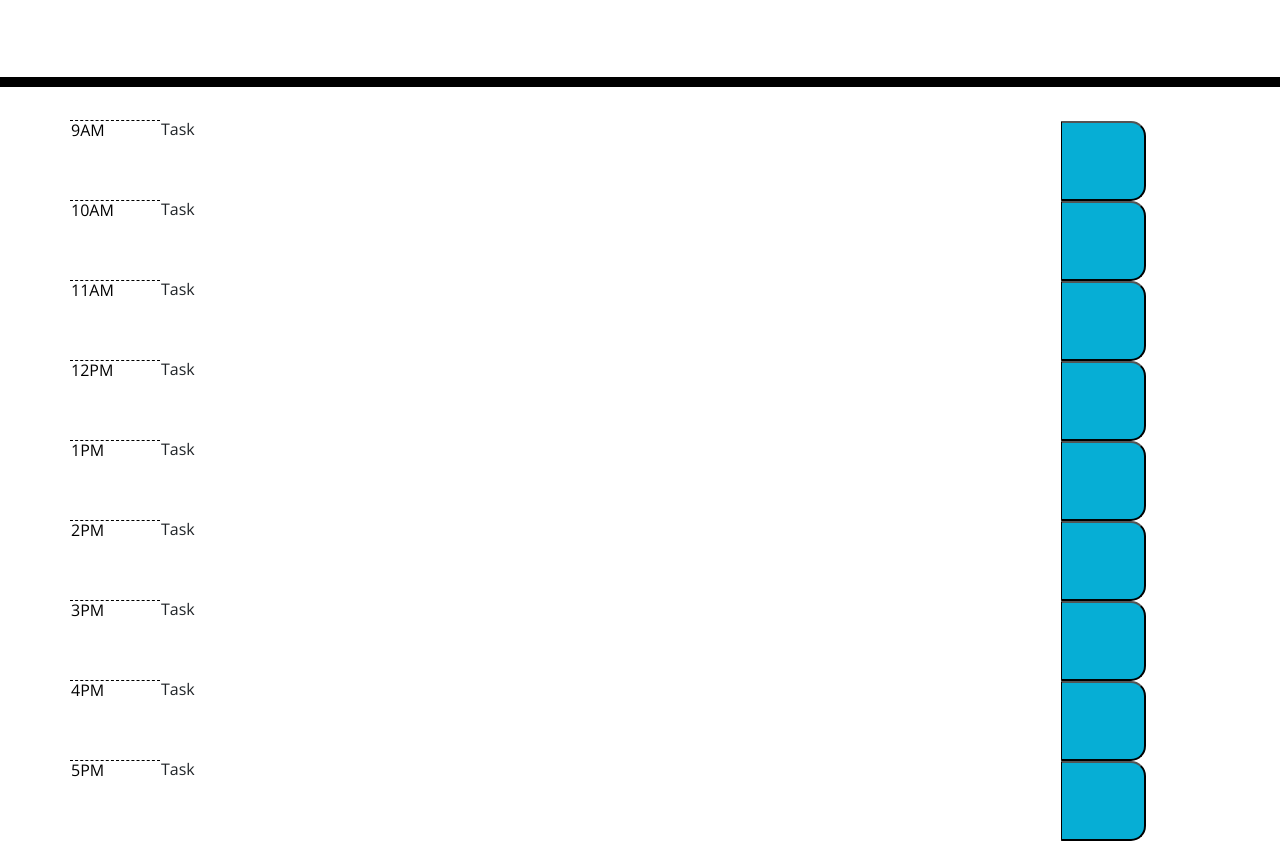
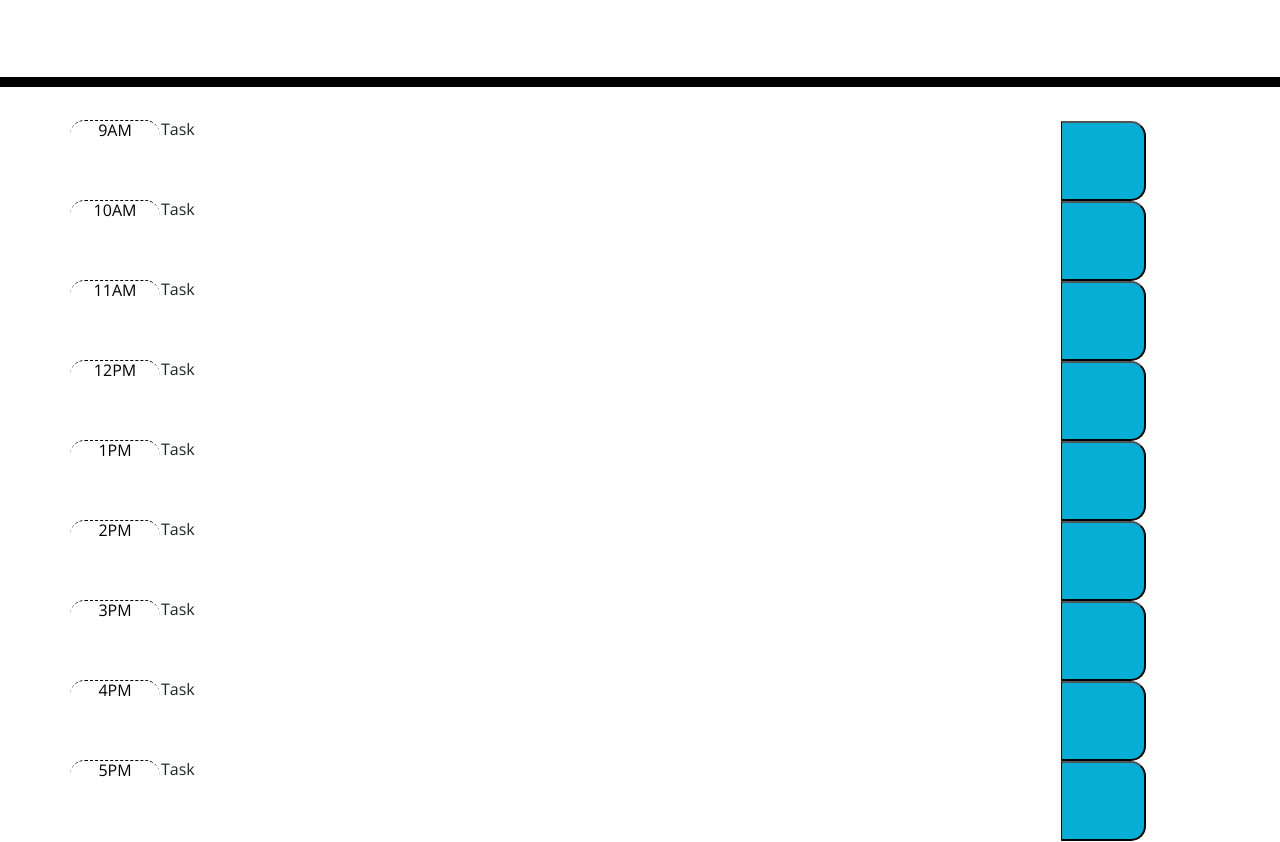
Before and after one commit to virginia-rabello/day-scheduler, a plain HTML site: page index.html in a window 1280 px wide. Shown: the part 181-1023 px from the top of the page. Drawn offline with nearby package versions, Linux system fonts and the light colour scheme; a web font is replaced by a local one.

Commit message:
table structure

```diff
--- a/assets/css/style.css
+++ b/assets/css/style.css
@@ -41,6 +41,7 @@ body {
     background-color: #ffffff;
     color: #000000;
     border-top: 1px dashed #000000;
+    width: 90px;
   }
 
   .past {
@@ -79,10 +80,6 @@ body {
     color:black;
   }
 
-  .hour{
-      width: 90px;
-  }
-
   .task-column {
       width:900px;
   }
--- a/index.html
+++ b/index.html
@@ -36,47 +36,47 @@
         <table class="table-hover">
             <tbody>
                 <tr class="row">
-                    <td class="hour">9AM</th>
+                    <td class="hour time-block">9AM</th>
                     <td class="task-column">Task</td>
                     <td class="save"><button class="saveBtn"><i><span class="oi oi-folder"></i></span></button></td>
                 </tr>
                 <tr class="row">
-                    <td class="hour">10AM</th>
+                    <td class="hour time-block">10AM</th>
                     <td class="task-column">Task</td>
                     <td class="save"><button class="saveBtn"><i><span class="oi oi-folder"></i></span></button></td>
                 </tr>
                 <tr class="row">
-                    <td class="hour">11AM</th>
+                    <td class="hour time-block">11AM</th>
                     <td class="task-column">Task</td>
                     <td class="save"><button class="saveBtn"><i><span class="oi oi-folder"></i></span></button></td>
                 </tr>
                 <tr class="row">
-                    <td class="hour">12PM</th>
+                    <td class="hour time-block">12PM</th>
                     <td class="task-column">Task</td>
                     <td class="save"><button class="saveBtn"><i><span class="oi oi-folder"></i></span></button></td>
                 </tr>
                 <tr class="row">
-                    <td class="hour">1PM</th>
+                    <td class="hour time-block">1PM</th>
                     <td class="task-column">Task</td>
                     <td class="save"><button class="saveBtn"><i><span class="oi oi-folder"></i></span></button></td>
                 </tr>
                 <tr class="row">
-                    <td class="hour">2PM</th>
+                    <td class="hour time-block">2PM</th>
                     <td class="task-column">Task</td>
                     <td class="save"><button class="saveBtn"><i><span class="oi oi-folder"></i></span></button></td>
                 </tr>
                 <tr class="row">
-                    <td class="hour">3PM</th>
+                    <td class="hour time-block">3PM</th>
                     <td class="task-column">Task</td>
                     <td class="save"><button class="saveBtn"><i><span class="oi oi-folder"></i></span></button></td>
                 </tr>
                 <tr class="row">
-                    <td class="hour">4PM</th>
+                    <td class="hour time-block">4PM</th>
                     <td class="task-column">Task</td>
                     <td class="save"><button class="saveBtn"><i><span class="oi oi-folder"></i></span></button></td>
                 </tr>
                 <tr class="row">
-                    <td class="hour">5PM</th>
+                    <td class="hour time-block">5PM</th>
                     <td class="task-column">Task</td>
                     <td class="save"><button class="saveBtn"><i><span class="oi oi-folder"></i></span></button></td>
                 </tr>
```
